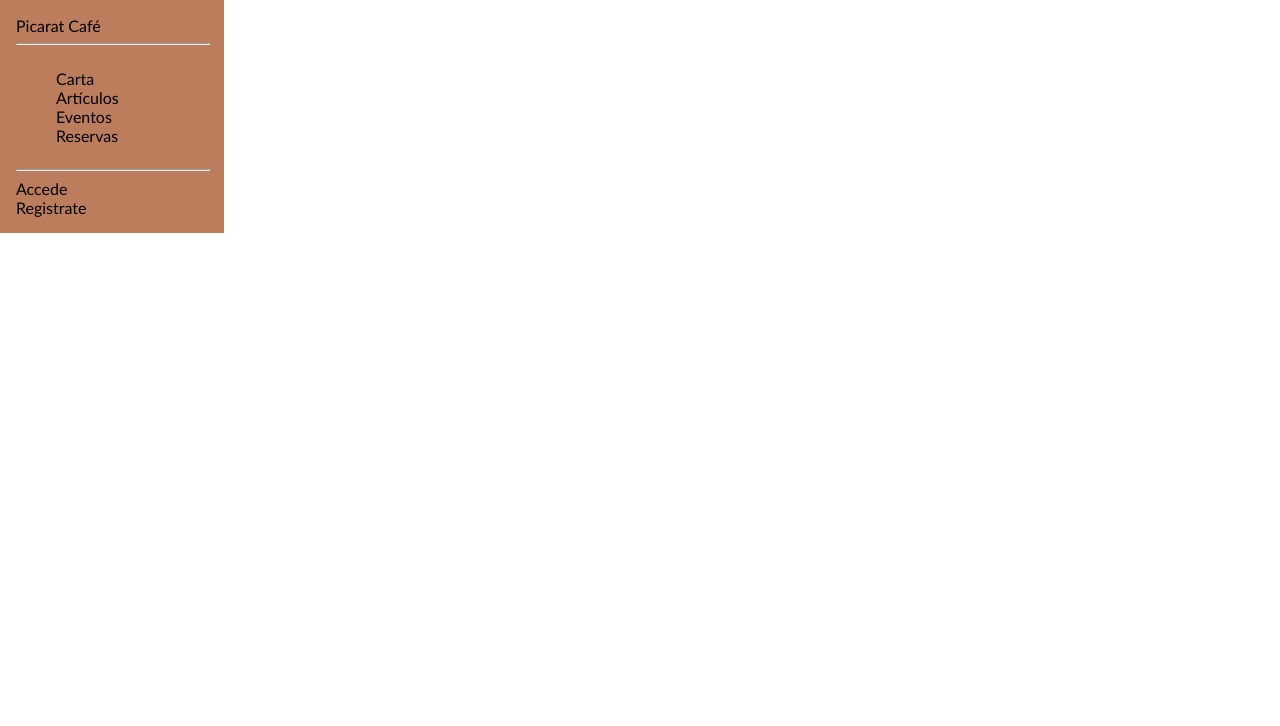
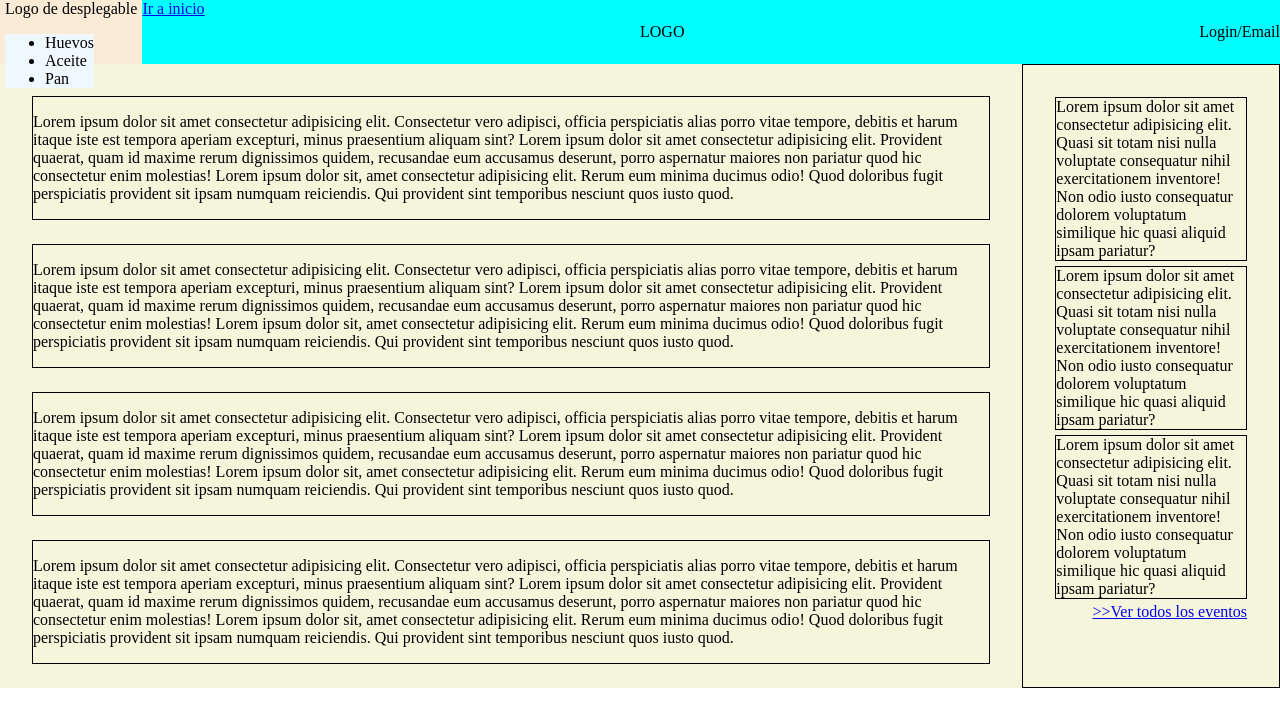
Before and after one commit to cesrg9/picarat, a plain HTML site: page public/index.html in a window 1280 px wide. Drawn offline with Linux system fonts and the light colour scheme.

Commit message:
Descenso a la locura 1 - Rediseño Index

```diff
--- /dev/null
+++ b/doc/inforelevante.txt
@@ -0,0 +1 @@
+1. Se reservarán las Clases para los estilos y los IDs para las funcionalidades
--- a/public/css/index.css
+++ b/public/css/index.css
@@ -1,31 +1,44 @@
 html body {
     margin: 0;
     padding: 0;
-    font-family: 'Gill Sans', 'Gill Sans MT', Calibri, 'Trebuchet MS', sans-serif;
 }
 
-.main{
+.main {
     display: flex;
-}
-.sidebar{
-    padding: 1rem;
-    display: flex;
-    background-color: #BB7D5C;
-    width: 15%;
-
-    flex-direction: column;
-    align-items: flex-start;
-}
-
-hr{
+    background-color: beige;
     width: 100%;
 }
 
-a{
-    text-decoration: none;
-    color: black;
+.info_container{
+    display: flex;
+    flex-direction: column;
+    width: 75%;
+    padding-top: 2.5%;
+    padding-left: 2.5%;
+    padding-right: 2.5%;
+}
+.container{
+    border: 1px solid;
+    margin-bottom: 2.5%;
 }
 
-ul{
-    list-style: none;
+.event_container{
+    display: flex;
+    border: 1px solid;
+    flex-direction: column;
+    width: 15%;
+    padding-top: 2.5%;
+    padding-left: 2.5%;
+    padding-right: 2.5%;
 }
+
+.event_info{
+    border: 1px solid;
+    margin-bottom: 2.5%;
+
+}
+
+.link_eventos{
+    display: flex;
+    justify-content: flex-end;
+}
--- /dev/null
+++ b/public/css/navbar.css
@@ -0,0 +1,37 @@
+
+.navbar{
+   width: 100%;
+   display: flex;
+   justify-content:space-between;
+   align-items: center;
+   flex-direction: row;
+   background-color: aqua;
+   height: 4rem;
+}
+.logo{
+   margin-left: 50%;
+   position: absolute;
+}
+.oculto{
+   display: none;
+   position: absolute;
+}
+
+.desplegable{
+
+   background-color: antiquewhite;
+   padding-left: 5px;
+   padding-right: 5px;
+   justify-content: left;
+   height: 4rem;
+
+}
+
+.desplegable:hover .oculto{
+   display: block;
+   background-color: aliceblue;
+}
+
+.seleccionables{
+   display: flex;
+}
--- a/public/index.html
+++ b/public/index.html
@@ -1,42 +1,70 @@
 <!DOCTYPE html>
-<html lang="en">
+<html lang="es">
 
 <head>
   <meta charset="UTF-8">
   <meta name="viewport" content="width=device-width, initial-scale=1.0">
+  <link rel="stylesheet" href="./css/navbar.css">
   <link rel="stylesheet" href="./css/index.css">
   <title>Picarat Café</title>
 </head>
 
 <body>
-  <div id='main'>
+  <div class="navbar"> <!-- HE AQUÍ EL NAVBAR-->
 
-    <!-- NAVBAR -->
-    <div class="sidebar">
-      <a href="#">Picarat Café</a>
-      <hr>
-      <ul>
-        <li>
-          <a href="#">Carta</a>
-        </li>
-        <li>
-          <a href="#">Artículos</a>
-        </li>
-        <li>
-          <a href="#">Eventos</a>
-        </li>
-        <li>
-          <a href="#">Reservas</a>
-        </li>
-      </ul>
-      <hr>
-      <a href="#">Accede</a>
-      <a href="#">Registrate</a>
+    <div class="seleccionables">
+      <div class="desplegable">
+        <span>Logo de desplegable</span>
+        <ul class ='oculto'>
+          <li>Huevos</li>
+          <li>Aceite</li>
+          <li>Pan</li>
+        </ul>
+      </div>
+      <a href="./index.html">Ir a inicio</a>
     </div>
 
-    <!-- CUERPO DE LA PAGINA -->
+    <div class="logo">
+      <p>LOGO</p> <!-- PASO 5 >> Hay que calcular el logo para que esté centrado -->
+    </div>
+
     <div>
+      <p>Login/Email</p> <!-- PASO 3 >> Muestra Email o Login en caso de que esté o no registrado, enlaces a páginas diferentes (infousuario o login)-->
     </div>
+  </div>
+
+  <div class="main"> <!-- CUERPO PRINCIPAL -->
+
+    <div class="info_container"> <!-- Info de "tjt"-->
+      <div class="container">
+        <p>Lorem ipsum dolor sit amet consectetur adipisicing elit. Consectetur vero adipisci, officia perspiciatis alias porro vitae tempore, debitis et harum itaque iste est tempora aperiam excepturi, minus praesentium aliquam sint? Lorem ipsum dolor sit amet consectetur adipisicing elit. Provident quaerat, quam id maxime rerum dignissimos quidem, recusandae eum accusamus deserunt, porro aspernatur maiores non pariatur quod hic consectetur enim molestias! Lorem ipsum dolor sit, amet consectetur adipisicing elit. Rerum eum minima ducimus odio! Quod doloribus fugit perspiciatis provident sit ipsam numquam reiciendis. Qui provident sint temporibus nesciunt quos iusto quod.</p>
+      </div>
+      <div class="container">
+        <p>Lorem ipsum dolor sit amet consectetur adipisicing elit. Consectetur vero adipisci, officia perspiciatis alias porro vitae tempore, debitis et harum itaque iste est tempora aperiam excepturi, minus praesentium aliquam sint? Lorem ipsum dolor sit amet consectetur adipisicing elit. Provident quaerat, quam id maxime rerum dignissimos quidem, recusandae eum accusamus deserunt, porro aspernatur maiores non pariatur quod hic consectetur enim molestias! Lorem ipsum dolor sit, amet consectetur adipisicing elit. Rerum eum minima ducimus odio! Quod doloribus fugit perspiciatis provident sit ipsam numquam reiciendis. Qui provident sint temporibus nesciunt quos iusto quod.</p>
+      </div>
+      <div class="container">
+        <p>Lorem ipsum dolor sit amet consectetur adipisicing elit. Consectetur vero adipisci, officia perspiciatis alias porro vitae tempore, debitis et harum itaque iste est tempora aperiam excepturi, minus praesentium aliquam sint? Lorem ipsum dolor sit amet consectetur adipisicing elit. Provident quaerat, quam id maxime rerum dignissimos quidem, recusandae eum accusamus deserunt, porro aspernatur maiores non pariatur quod hic consectetur enim molestias! Lorem ipsum dolor sit, amet consectetur adipisicing elit. Rerum eum minima ducimus odio! Quod doloribus fugit perspiciatis provident sit ipsam numquam reiciendis. Qui provident sint temporibus nesciunt quos iusto quod.</p>
+      </div>
+      <div class="container">
+        <p>Lorem ipsum dolor sit amet consectetur adipisicing elit. Consectetur vero adipisci, officia perspiciatis alias porro vitae tempore, debitis et harum itaque iste est tempora aperiam excepturi, minus praesentium aliquam sint? Lorem ipsum dolor sit amet consectetur adipisicing elit. Provident quaerat, quam id maxime rerum dignissimos quidem, recusandae eum accusamus deserunt, porro aspernatur maiores non pariatur quod hic consectetur enim molestias! Lorem ipsum dolor sit, amet consectetur adipisicing elit. Rerum eum minima ducimus odio! Quod doloribus fugit perspiciatis provident sit ipsam numquam reiciendis. Qui provident sint temporibus nesciunt quos iusto quod.</p>
+      </div>
+    </div>
+
+    <div class="event_container"> <!-- Info de eventos --> <!-- PASO 3 >> Se cargarán un par de eventos de la bd-->
+      <div class="event_info">
+        Lorem ipsum dolor sit amet consectetur adipisicing elit. Quasi sit totam nisi nulla voluptate consequatur nihil exercitationem inventore! Non odio iusto consequatur dolorem voluptatum similique hic quasi aliquid ipsam pariatur?
+      </div>
+      <div class="event_info">
+        Lorem ipsum dolor sit amet consectetur adipisicing elit. Quasi sit totam nisi nulla voluptate consequatur nihil exercitationem inventore! Non odio iusto consequatur dolorem voluptatum similique hic quasi aliquid ipsam pariatur?
+      </div>
+      <div class="event_info">
+        Lorem ipsum dolor sit amet consectetur adipisicing elit. Quasi sit totam nisi nulla voluptate consequatur nihil exercitationem inventore! Non odio iusto consequatur dolorem voluptatum similique hic quasi aliquid ipsam pariatur?
+      </div>
+      <div class="link_eventos">
+        <a href="./eventos.html">>>Ver todos los eventos</a>
+      </div>
+    </div>
+
   </div>
 </body>
 
```
Also changed, not shown: doc/pasos.txt (added, +12 -0 lines).
